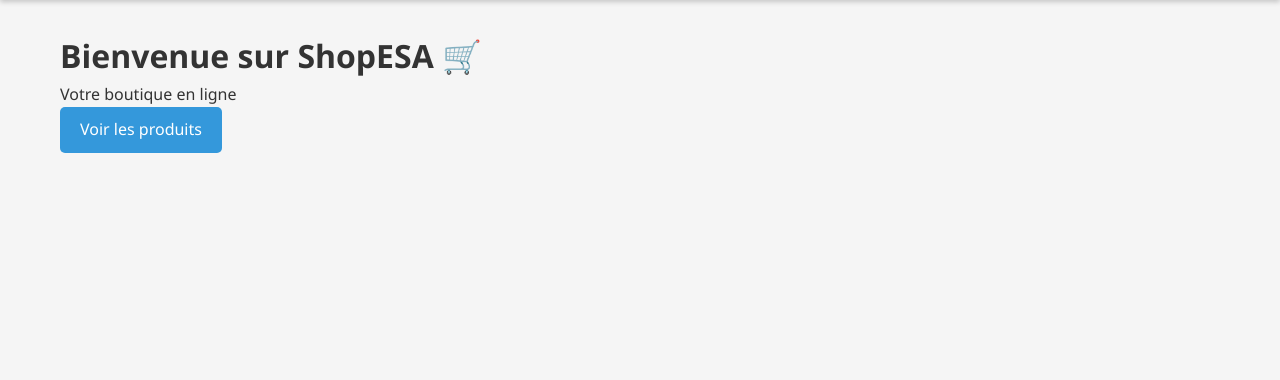
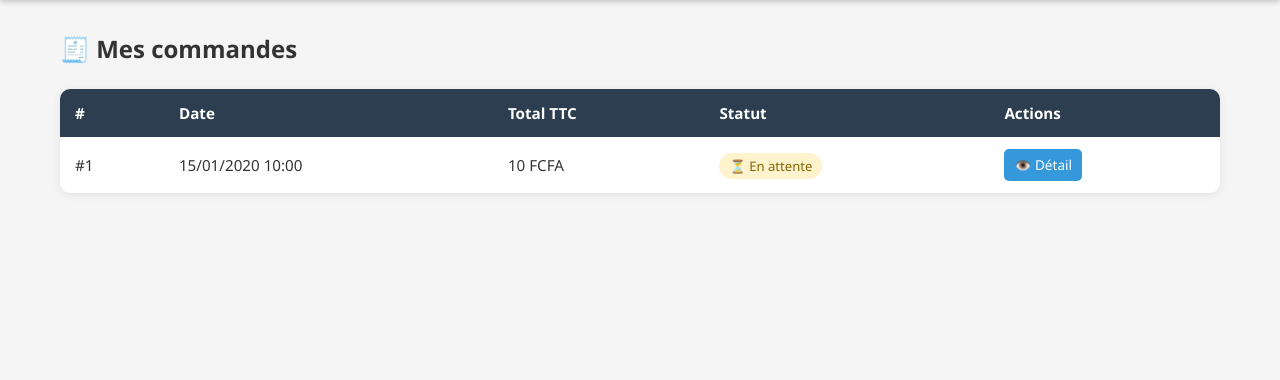
Before and after one commit to N3cr0-B1t/ShopESA, a PHP site: page /index.php?page=historique in a window 1280 px wide. Shown: the part 70-450 px from the top of the page. Run offline with PHP 8.4, Linux system fonts and the light colour scheme; the visitor is signed in with stand-in values (Sample User, id 1); tables that the repository leaves empty hold one stand-in row (values such as "Sample post").

Commit message:
feat: historique commandes client + détail commande

```diff
--- a/controllers/OrderController.php
+++ b/controllers/OrderController.php
@@ -85,3 +85,34 @@ function gererCommande() {
     require_once 'views/commande.php';
     require_once 'views/partials/footer.php';
 }
+
+/**
+ * Affiche l'historique des commandes du client
+ */
+function afficherHistorique() {
+
+    // Vérifie que l'utilisateur est connecté
+    if (!isset($_SESSION['user_id'])) {
+        header('Location: /ShopESA/?page=connexion');
+        exit;
+    }
+
+    $user_id = $_SESSION['user_id'];
+
+    // Message de succès après une commande
+    $succes      = isset($_GET['succes']) ? true : false;
+    $commande_id = isset($_GET['commande_id']) ? (int)$_GET['commande_id'] : null;
+
+    // Récupère toutes les commandes de l'utilisateur
+    $commandes = getCommandesUtilisateur($user_id);
+
+    // Récupère le détail de la commande si demandé
+    $detail_commande = null;
+    if ($commande_id) {
+        $detail_commande = getCommandeDetail($commande_id, $user_id);
+    }
+
+    require_once 'views/partials/header.php';
+    require_once 'views/historique.php';
+    require_once 'views/partials/footer.php';
+}
--- a/index.php
+++ b/index.php
@@ -64,6 +64,10 @@ switch ($page) {
         gererCommande();
         break;
 
+    case 'historique':
+    afficherHistorique();
+    break;
+
     default:
 
         require_once 'views/partials/header.php';
--- a/public/css/style.css
+++ b/public/css/style.css
@@ -781,3 +781,50 @@ body {
         grid-template-columns: 1fr;
     }
 }
+
+/* ========================
+   HISTORIQUE COMMANDES
+   ======================== */
+.badge-statut {
+    padding: 4px 10px;
+    border-radius: 20px;
+    font-size: 0.82rem;
+    font-weight: 500;
+}
+
+.statut-attente  { background:#fff3cd; color:#856404; }
+.statut-expediee { background:#cce5ff; color:#004085; }
+.statut-livree   { background:#d4edda; color:#155724; }
+
+.commande-detail {
+    background: white;
+    border-radius: 10px;
+    padding: 20px;
+    margin-bottom: 25px;
+    box-shadow: 0 2px 8px rgba(0,0,0,0.06);
+}
+
+.commande-detail h3 {
+    color: #2c3e50;
+    margin-bottom: 15px;
+    padding-bottom: 10px;
+    border-bottom: 2px solid #f0f0f0;
+}
+
+.commande-adresse {
+    margin-top: 20px;
+    padding: 15px;
+    background: #f8f9fa;
+    border-radius: 8px;
+    border-left: 4px solid #3498db;
+}
+
+.commande-adresse h4 {
+    margin-bottom: 8px;
+    color: #2c3e50;
+}
+
+.commande-adresse p {
+    color: #555;
+    line-height: 1.6;
+}
--- /dev/null
+++ b/views/historique.php
@@ -0,0 +1,125 @@
+<?php
+// ============================================
+// Historique des commandes client
+// ============================================
+$titre_page = 'Mes commandes';
+?>
+
+<div class="container">
+
+    <h2 style="margin-bottom:20px;">🧾 Mes commandes</h2>
+
+    <!-- Message succès après commande -->
+    <?php if ($succes && $commande_id): ?>
+        <div class="alert alert-success">
+            ✅ <strong>Commande #<?= $commande_id ?> confirmée !</strong>
+            Merci pour votre achat. Nous traitons votre commande.
+        </div>
+    <?php endif; ?>
+
+    <?php if (empty($commandes)): ?>
+
+        <!-- Aucune commande -->
+        <div class="panier-vide">
+            <div style="font-size:4rem;">🧾</div>
+            <h3>Aucune commande pour l'instant</h3>
+            <p>Découvre nos produits et passe ta première commande !</p>
+            <a href="/ShopESA/?page=produits" class="btn btn-primary">
+                Voir les produits
+            </a>
+        </div>
+
+    <?php else: ?>
+
+        <!-- Détail commande récente -->
+        <?php if ($detail_commande): ?>
+            <div class="commande-detail">
+                <h3>
+                    📦 Détail commande #<?= $commande_id ?>
+                    <a href="/ShopESA/?page=historique"
+                       style="font-size:0.8rem; margin-left:10px;">
+                        ← Retour
+                    </a>
+                </h3>
+                <div class="table-wrapper">
+                    <table class="admin-table">
+                        <thead>
+                            <tr>
+                                <th>Produit</th>
+                                <th>Quantité</th>
+                                <th>Prix unitaire</th>
+                                <th>Sous-total</th>
+                            </tr>
+                        </thead>
+                        <tbody>
+                            <?php foreach ($detail_commande as $item): ?>
+                                <tr>
+                                    <td><?= htmlspecialchars($item['produit_nom']) ?></td>
+                                    <td><?= $item['quantite'] ?></td>
+                                    <td><?= number_format($item['prix_unit'], 0, ',', ' ') ?> FCFA</td>
+                                    <td><?= number_format($item['quantite'] * $item['prix_unit'], 0, ',', ' ') ?> FCFA</td>
+                                </tr>
+                            <?php endforeach; ?>
+                        </tbody>
+                    </table>
+                </div>
+
+                <!-- Adresse livraison -->
+                <div class="commande-adresse">
+                    <h4>📍 Adresse de livraison</h4>
+                    <p><?= nl2br(htmlspecialchars($detail_commande[0]['adresse'])) ?></p>
+                </div>
+            </div>
+        <?php endif; ?>
+
+        <!-- Liste des commandes -->
+        <div class="table-wrapper">
+            <table class="admin-table">
+                <thead>
+                    <tr>
+                        <th>#</th>
+                        <th>Date</th>
+                        <th>Total TTC</th>
+                        <th>Statut</th>
+                        <th>Actions</th>
+                    </tr>
+                </thead>
+                <tbody>
+                    <?php foreach ($commandes as $commande): ?>
+                        <tr>
+                            <td>#<?= $commande['id'] ?></td>
+                            <td>
+                                <?= date('d/m/Y H:i', strtotime($commande['created_at'])) ?>
+                            </td>
+                            <td>
+                                <?= number_format($commande['total'], 0, ',', ' ') ?> FCFA
+                            </td>
+                            <td>
+                                <?php
+                                $statuts = [
+                                    'en_attente' => ['label' => '⏳ En attente', 'class' => 'statut-attente'],
+                                    'expediee'   => ['label' => '🚚 Expédiée',   'class' => 'statut-expediee'],
+                                    'livree'     => ['label' => '✅ Livrée',      'class' => 'statut-livree']
+                                ];
+                                $statut = $statuts[$commande['statut']] ?? ['label' => $commande['statut'], 'class' => ''];
+                                ?>
+                                <span class="badge-statut <?= $statut['class'] ?>">
+                                    <?= $statut['label'] ?>
+                                </span>
+                            </td>
+                            <td>
+                                <a href="/ShopESA/?page=historique&commande_id=<?= $commande['id'] ?>"
+                                   class="btn btn-primary"
+                                   style="padding:5px 10px; font-size:0.85rem;">
+                                    👁️ Détail
+                                </a>
+                            </td>
+                        </tr>
+                    <?php endforeach; ?>
+                </tbody>
+            </table>
+        </div>
+
+    <?php endif; ?>
+
+</div>
```
